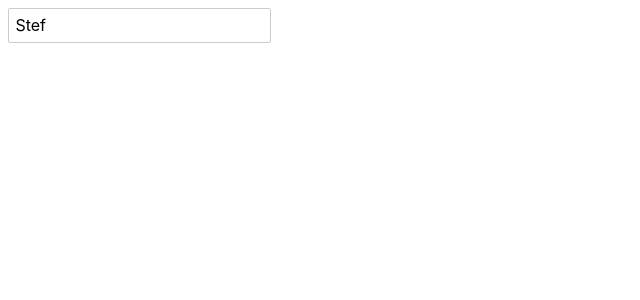
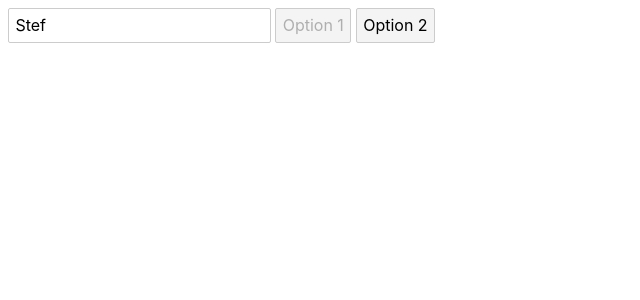
Before and after one commit to W3AI/max-svelte-forms, a Svelte app: page / in a window 1280 px wide. Shown: the top 300 px of the page, without its empty margins (0-640 px from the left). Built offline with nearby package versions, Linux system fonts and the light colour scheme.

Commit message:
added Toggle component

```diff
--- a/src/App.svelte
+++ b/src/App.svelte
@@ -1,5 +1,6 @@
 <script>
     import CustomInput from './CustomInput.svelte';
+    import Toggle from './Toggle.svelte';
 
     let val = 'Stef';
 
@@ -12,4 +13,6 @@
 
 <!-- <input type="text" value={val} on:input={setValue}> -->
 <!-- <input type="text" bind:value={val}> -->
-<CustomInput bind:val={val} />
+<CustomInput type="text" bind:val={val} />
+
+<Toggle />
--- a/src/CustomInput.svelte
+++ b/src/CustomInput.svelte
@@ -1,5 +1,6 @@
 <script>
     export let val;
+    export let type;
 </script>
 
 <input type="text" bind:value={val}>
--- /dev/null
+++ b/src/Toggle.svelte
@@ -0,0 +1,10 @@
+<script>
+  export let chosenOption = 1;
+</script>
+
+<button disabled={chosenOption === 1} on:click={() => (chosenOption = 1)}>
+  Option 1
+</button>
+<button disabled={chosenOption === 2} on:click={() => (chosenOption = 2)}>
+  Option 2
+</button>
```
